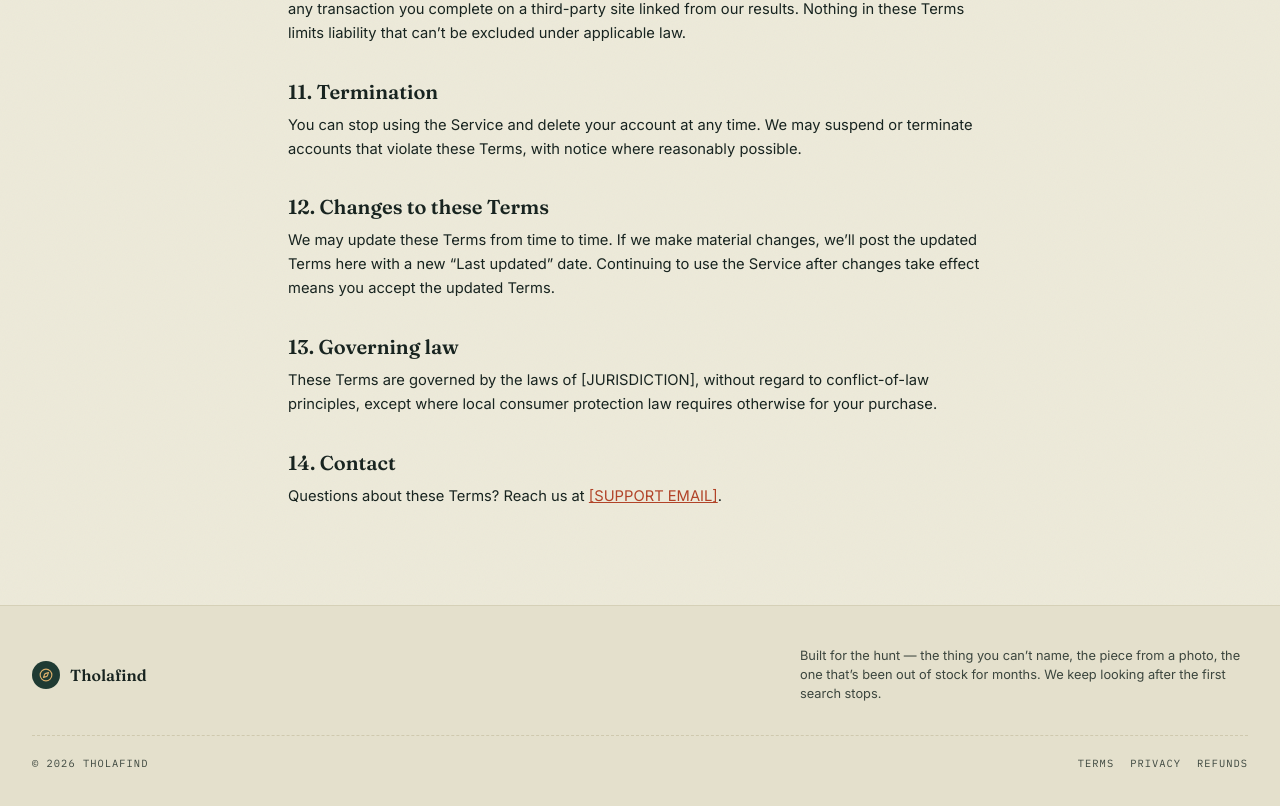
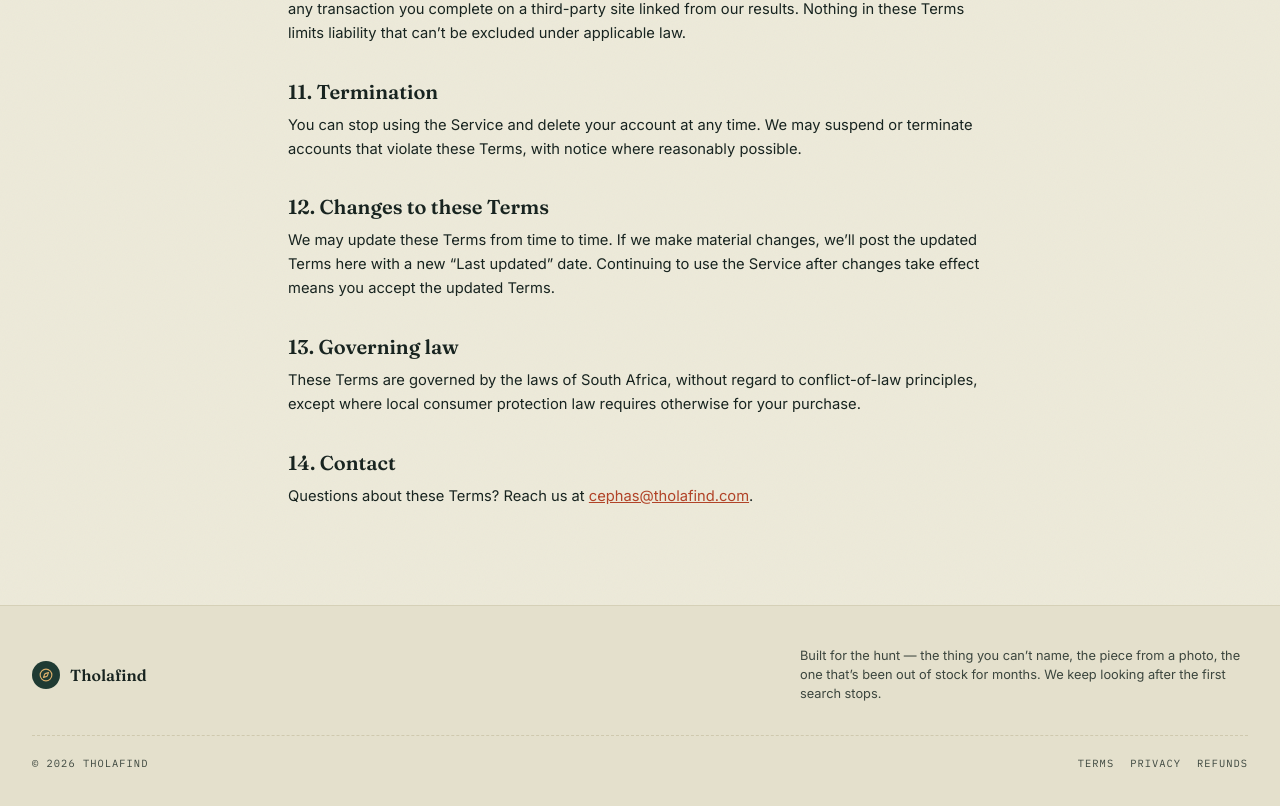
Before and after one commit to Mastermindddddd/Tholafind, a Next.js app: page /terms in a window 1280 px wide. Shown: the part 2365-3171 px from the top of the page. Built offline with nearby package versions, Linux system fonts and the light colour scheme; no server answers.

Commit message:
updated terms page

```diff
--- a/app/terms/page.tsx
+++ b/app/terms/page.tsx
@@ -187,7 +187,7 @@ export default function TermsPage() {
           <section>
             <h2 className="font-display text-xl font-semibold text-ink">13. Governing law</h2>
             <p className="mt-2">
-              These Terms are governed by the laws of [JURISDICTION], without regard to conflict-of-law
+              These Terms are governed by the laws of South Africa, without regard to conflict-of-law
               principles, except where local consumer protection law requires otherwise for your
               purchase.
             </p>
@@ -197,8 +197,8 @@ export default function TermsPage() {
             <h2 className="font-display text-xl font-semibold text-ink">14. Contact</h2>
             <p className="mt-2">
               Questions about these Terms? Reach us at{' '}
-              <a href="mailto:[SUPPORT EMAIL]" className="text-brick underline">
-                [SUPPORT EMAIL]
+              <a href="mailto:cephas@tholafind.com" className="text-brick underline">
+                cephas@tholafind.com
               </a>
               .
             </p>
```
